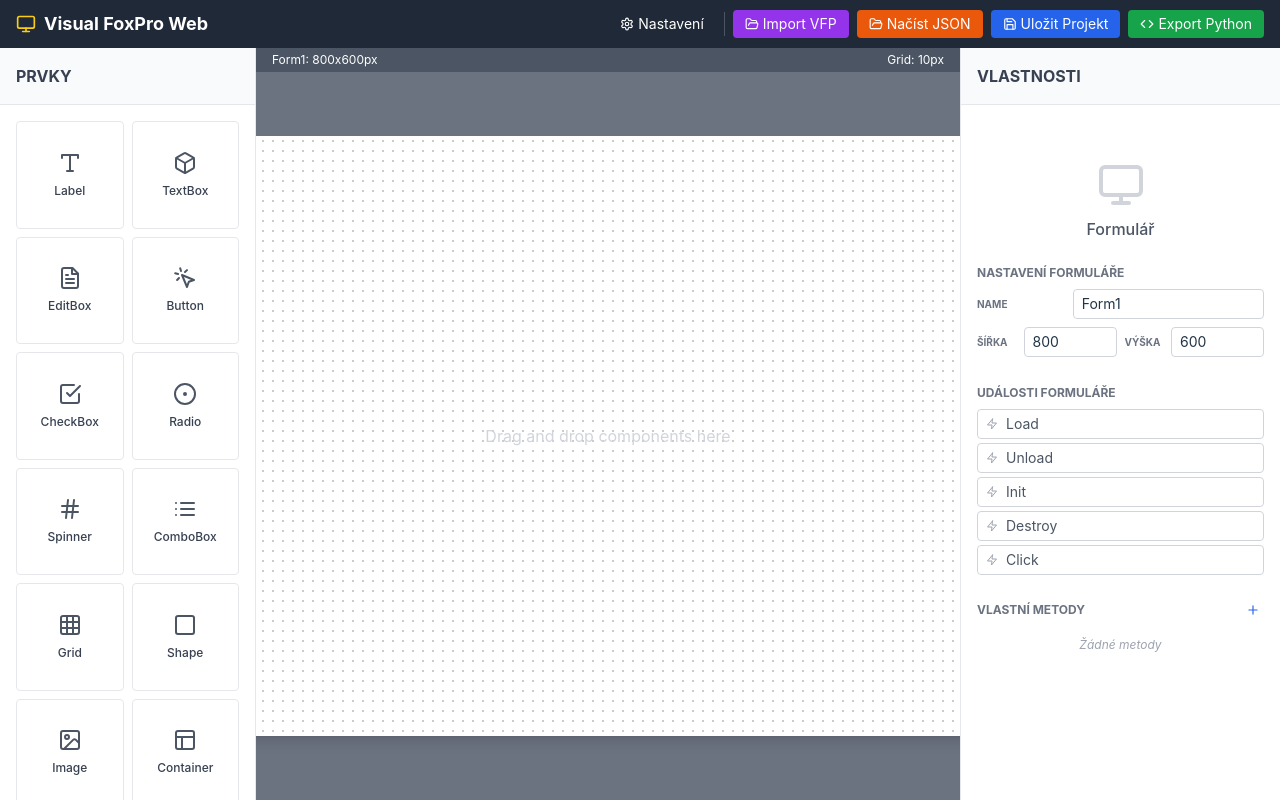
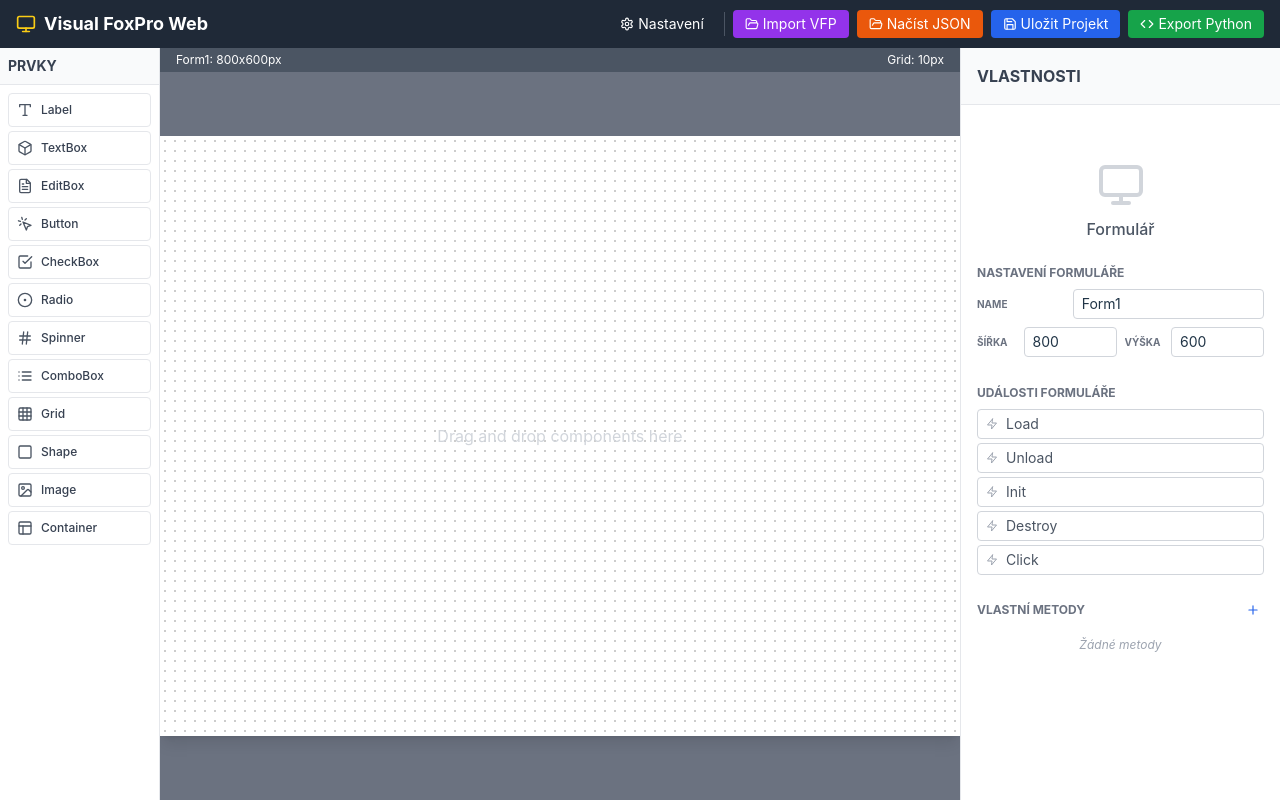
Before and after one commit to fila73/Visual-Form-Builder, a React (Vite) app: page / in a window 1280 px wide. Built offline with nearby package versions, Linux system fonts and the light colour scheme.

Commit message:
uzsi panel nastroju.

```diff
--- a/src/components/Sidebar.jsx
+++ b/src/components/Sidebar.jsx
@@ -21,22 +21,22 @@ const DraggableItem = ({ component }) => {
             style={style}
             {...listeners}
             {...attributes}
-            className="flex flex-col items-center justify-center p-2 bg-white border border-gray-200 rounded hover:bg-gray-50 cursor-grab aspect-square"
+            className="flex items-center p-2 bg-white border border-gray-200 rounded hover:bg-gray-50 cursor-grab mb-1"
         >
-            <IconComponent size={24} className="text-gray-600 mb-2" />
-            <span className="text-xs text-gray-700 font-medium text-center">{component.label}</span>
+            <IconComponent size={16} className="text-gray-600 mr-2" />
+            <span className="text-xs text-gray-700 font-medium">{component.label}</span>
         </div>
     );
 };
 
 const Sidebar = () => {
     return (
-        <aside className="w-64 bg-white border-r border-gray-200 flex flex-col z-20">
-            <div className="p-4 border-b border-gray-200 font-bold text-gray-700 bg-gray-50">
+        <aside className="w-40 bg-white border-r border-gray-200 flex flex-col z-20">
+            <div className="p-2 border-b border-gray-200 font-bold text-gray-700 bg-gray-50 text-sm">
                 PRVKY
             </div>
-            <div className="flex-1 overflow-y-auto p-4">
-                <div className="grid grid-cols-2 gap-2">
+            <div className="flex-1 overflow-y-auto p-2">
+                <div className="flex flex-col">
                     {componentRegistry.map((component) => (
                         <DraggableItem key={component.type} component={component} />
                     ))}
```
